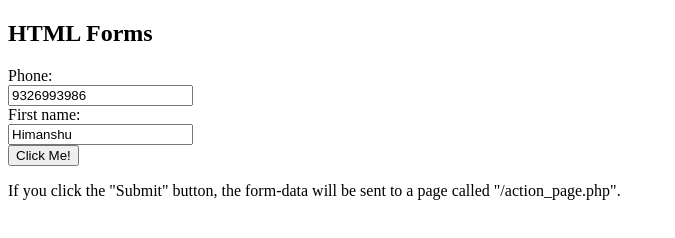
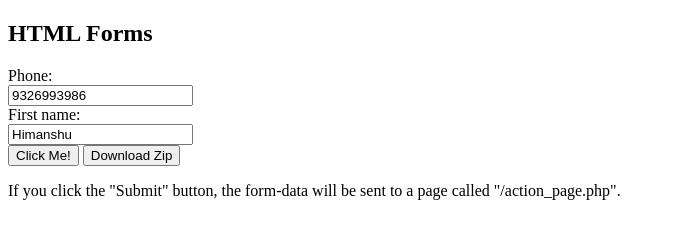
Before and after one commit to Balasamanta/POcs, a plain HTML site: page index.html in a window 1280 px wide. Shown: the whole page, without its empty margins (0-675 px from the left). Drawn offline with Linux system fonts and the light colour scheme.

Commit message:
Added zip

```diff
--- a/index.html
+++ b/index.html
@@ -12,6 +12,7 @@
 
 </form>
 <button type="button" onclick="myFunction()">Click Me!</button>
+	<button href="ZIP.zip">Download Zip</button>
 <p>If you click the "Submit" button, the form-data will be sent to a page called "/action_page.php".</p>
 
 <script>
```
